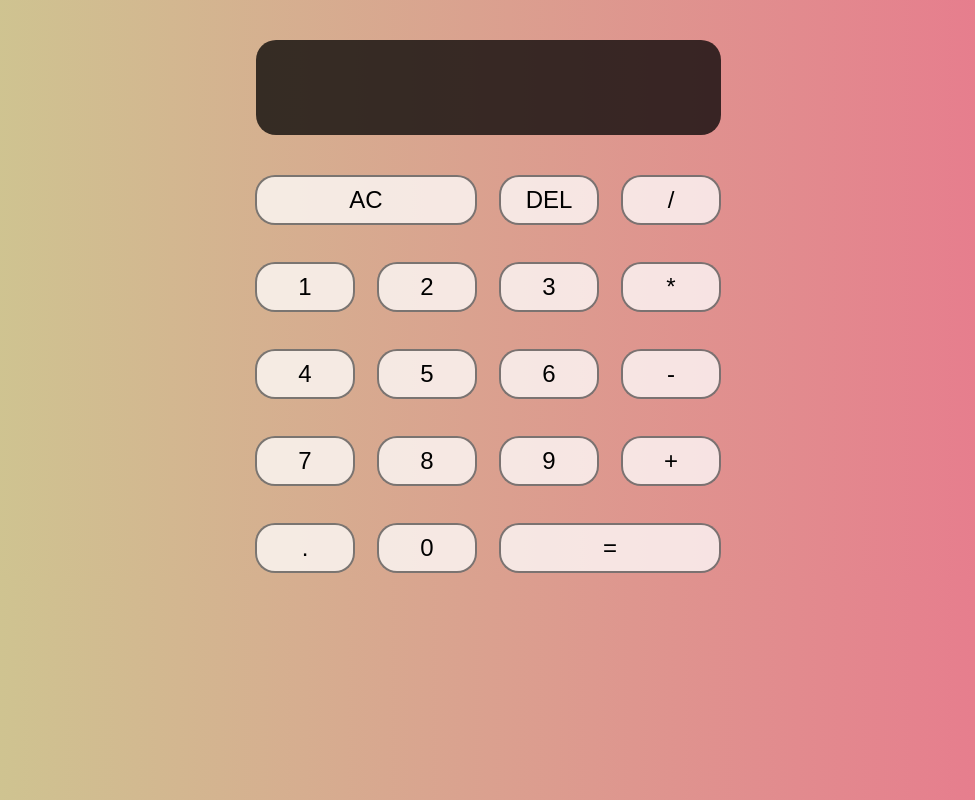
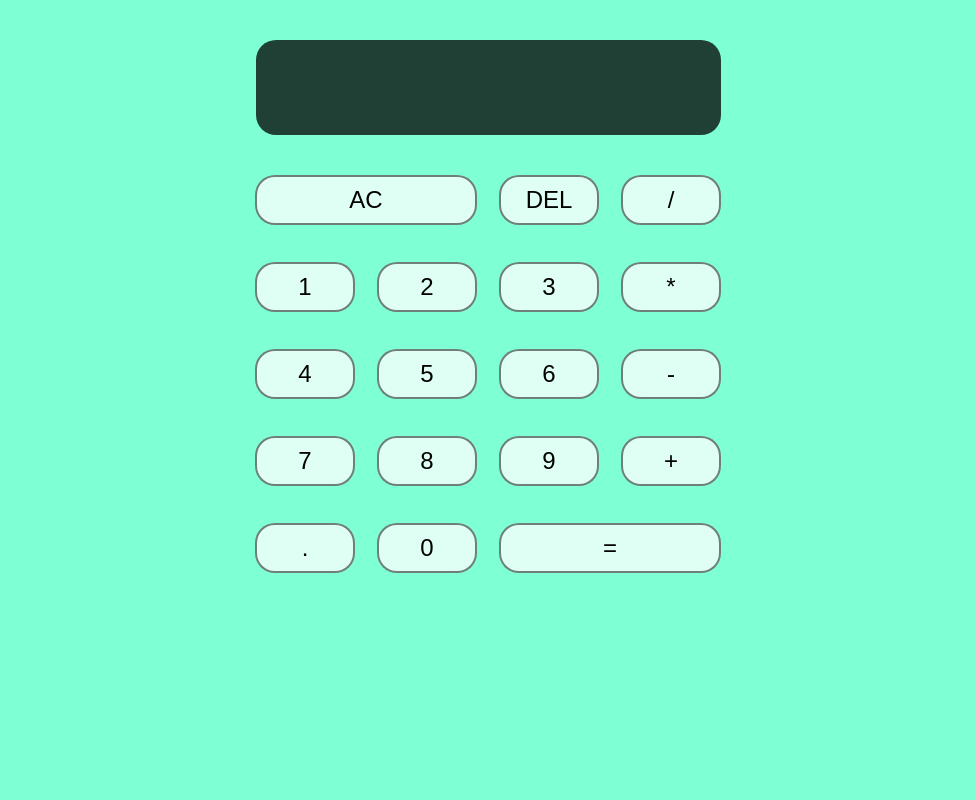
Before and after one commit to 2019331013/2019331013.calc.github.io, a plain HTML site: page index.html in a window 1280 px wide. Shown: the whole page, without its empty margins (152-1127 px from the left). Drawn offline with Linux system fonts and the light colour scheme.

Commit message:
bg change

```diff
--- a/style.css
+++ b/style.css
@@ -7,7 +7,7 @@
   body {
     margin: 0;
     padding: 0;
-    background: linear-gradient(to right, #CBCE91FF, #EA738DFF);
+    background-color: rgb(127, 255, 212);
     }
 
 
@@ -65,7 +65,6 @@
 button {
     cursor: pointer;
     font-size: 1.5rem;
-    border: 1px solid #bbb;
     background-color: rgba(255, 255, 255, 0.75);
     height: 50px;
     border-radius: 20px;
```
